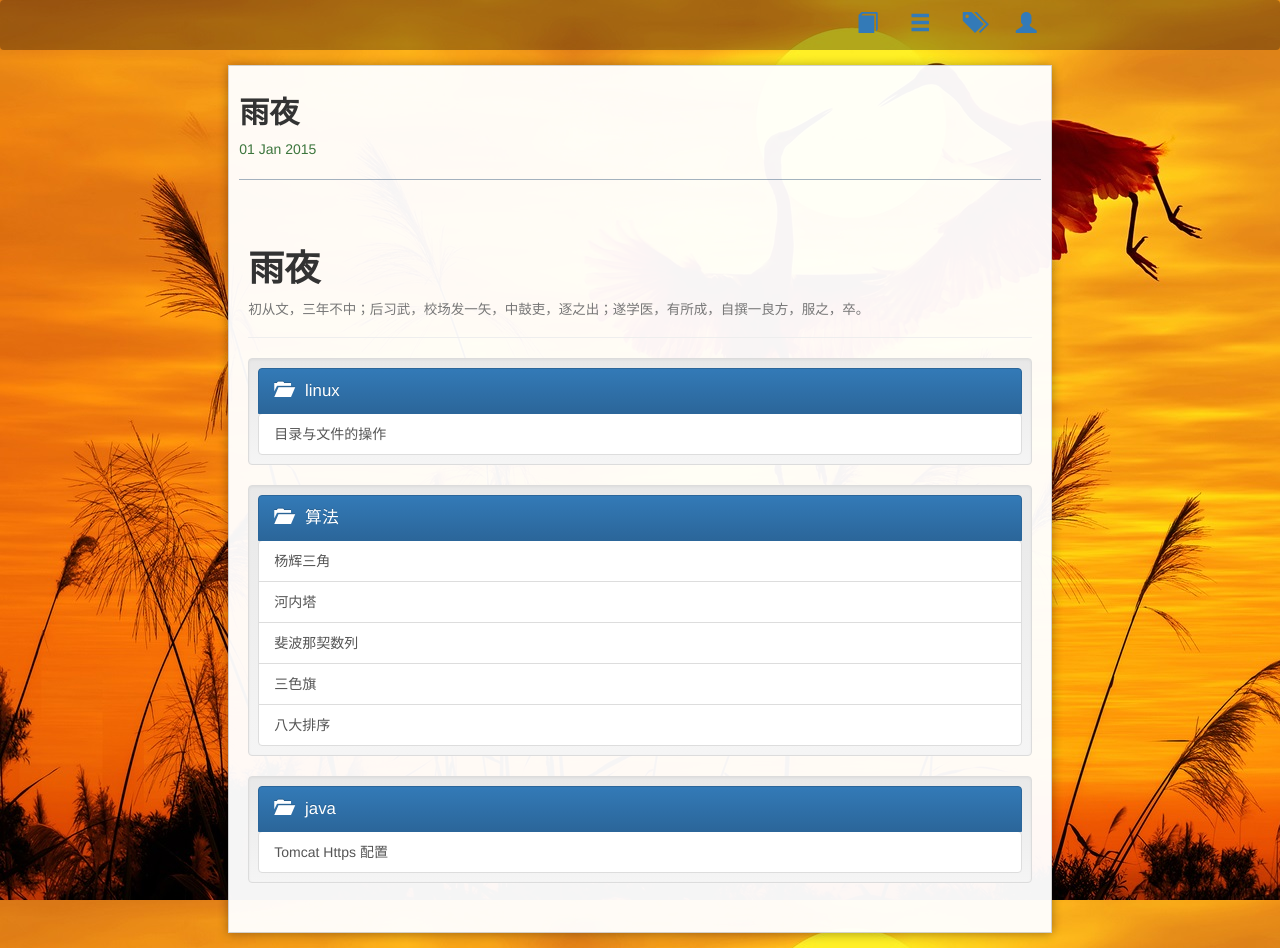
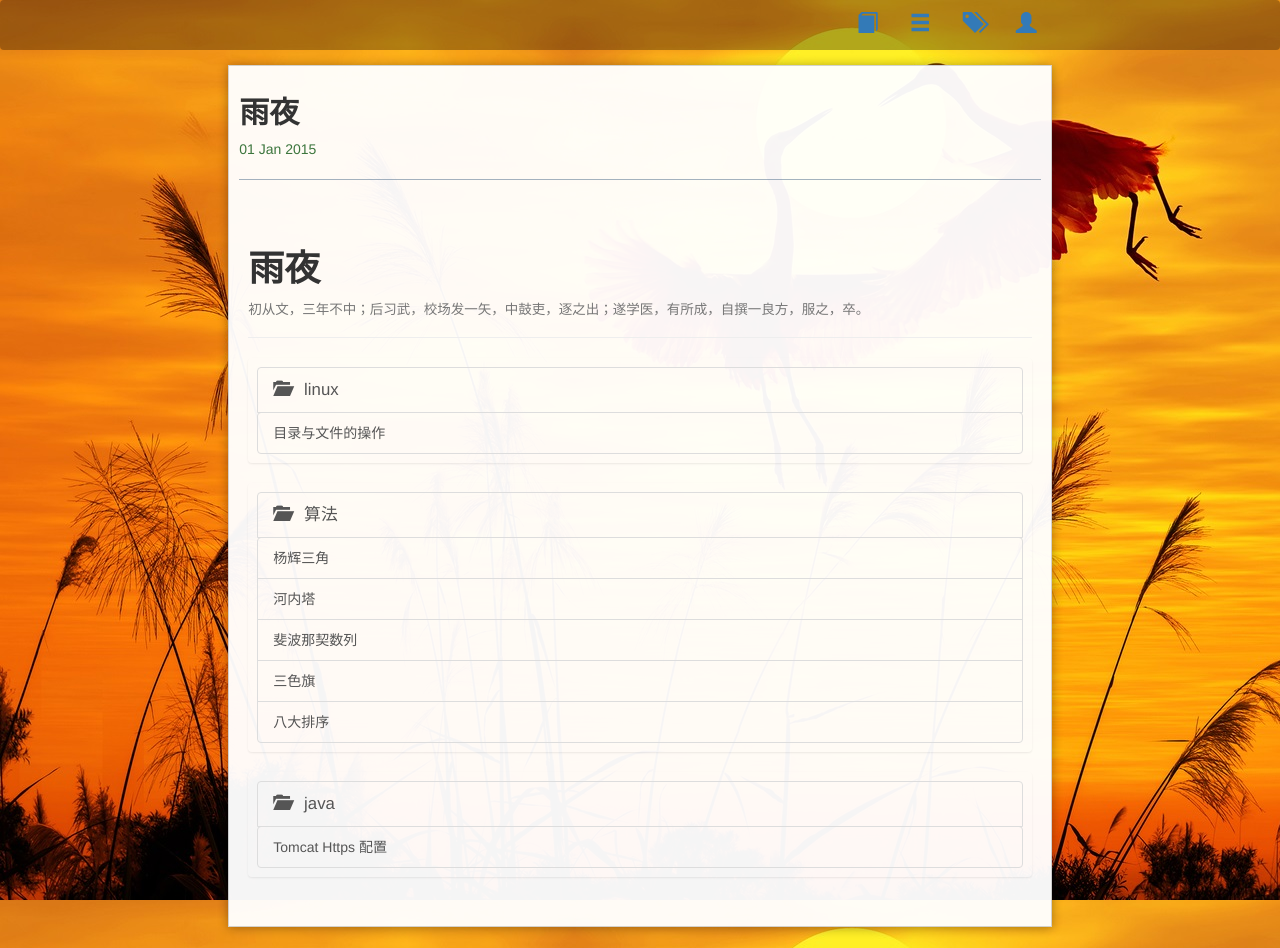
Before and after one commit to bit-ranger/blog, a Jekyll site: the page built from index.html, in a window 1280 px wide and 948 px high. Built offline with Jekyll 4.4.1, drawn with Linux system fonts in a browser that asks for light colours; nearby versions of some CDN libraries; Markdown is read by kramdown in place of the engine named in the settings.

Commit message:
Update index.html

```diff
--- a/index.html
+++ b/index.html
@@ -10,11 +10,11 @@ title: 雨夜
         <h4><small>{{ site.desc }}</small></h4>
     </div>
     {% for category in site.categories %}
-    <div class="list-group well well-sm" id="{{ category | first }}">
-        <a href="#collapse-{{ category | first }}" data-toggle="collapse"  class="list-group-item active font-sm"><span class="glyphicon glyphicon-folder-open"></span> &nbsp;&nbsp;{{ category | first }}</a>
+    <div class="list-group well-sm box-shadow" id="{{ category | first }}">
+        <a href="#collapse-{{ category | first }}" data-toggle="collapse"  class="list-group-item clear-background font-sm"><span class="glyphicon glyphicon-folder-open"></span> &nbsp;&nbsp;{{ category | first }}</a>
         <div id="collapse-{{ category | first }}" class="collapse in">
             {% for post in category.last %}
-            <a class="list-group-item" href="{{ post.url }}" target="_blank">{{ post.title }}</a>
+            <a class="list-group-item clear-background" href="{{ post.url }}" target="_blank">{{ post.title }}</a>
             {% endfor %}
         </div>
     </div>
```
